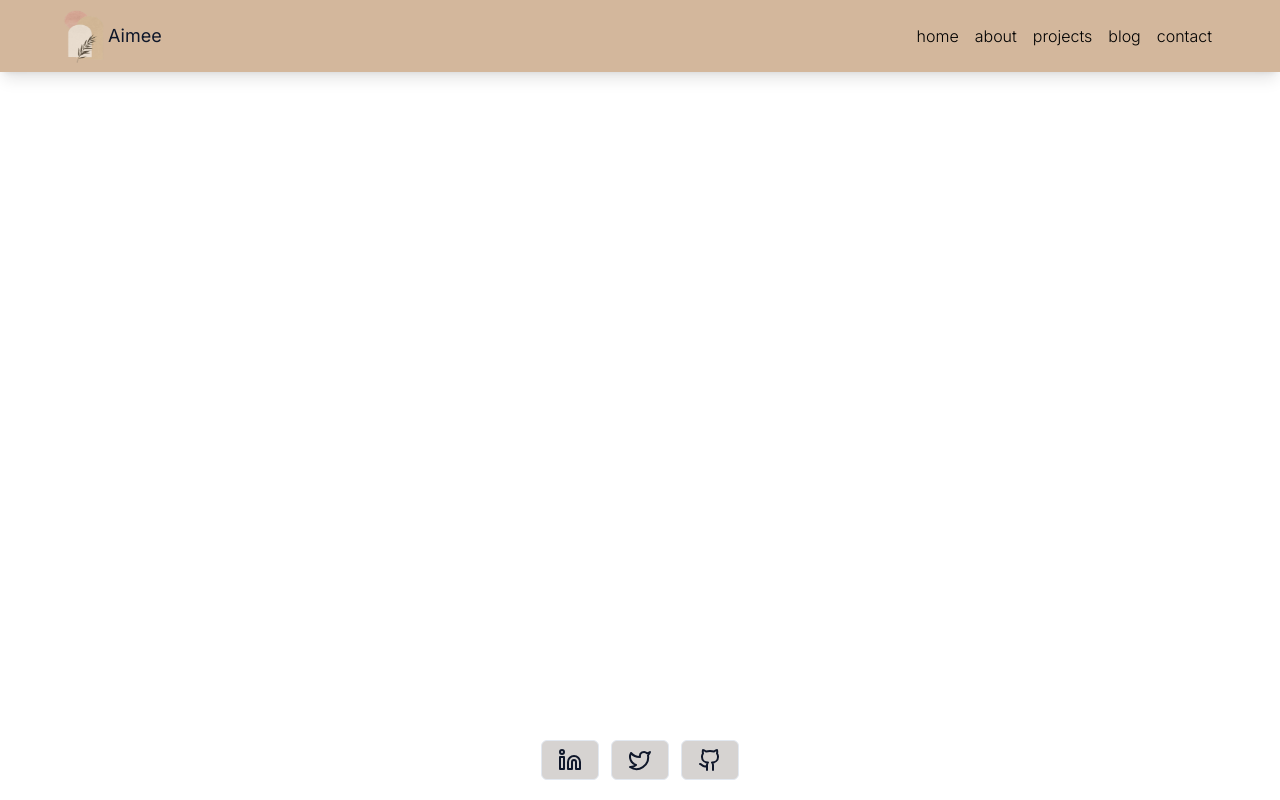
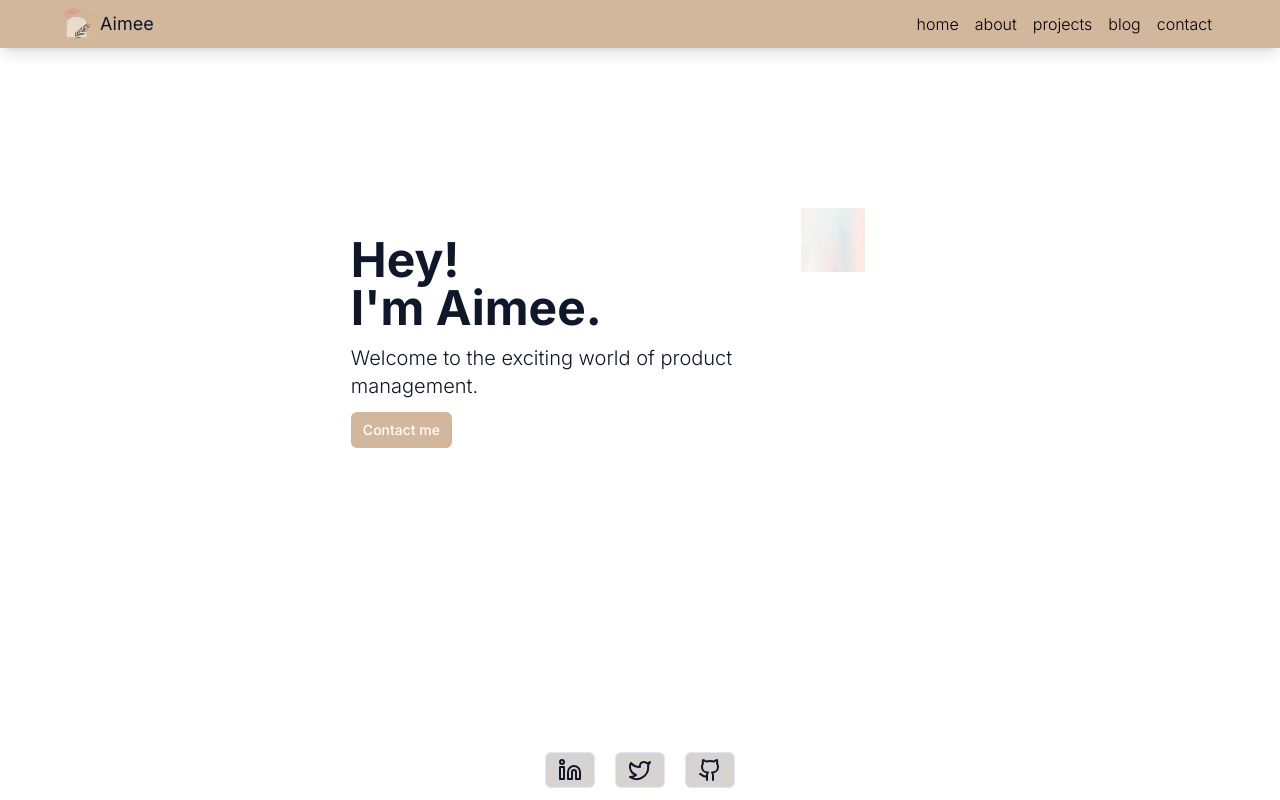
Before and after one commit to VicAv99/aimeeavila, a Next.js app: page / in a window 1280 px wide. Built offline with nearby package versions, Linux system fonts and the light colour scheme.

Commit message:
incremental

```diff
--- a/package.json
+++ b/package.json
@@ -9,6 +9,7 @@
     "lint": "next lint"
   },
   "dependencies": {
+    "@radix-ui/react-avatar": "^1.0.3",
     "@radix-ui/react-dropdown-menu": "^2.0.5",
     "@radix-ui/react-slot": "^1.0.1",
     "@types/node": "20.1.7",
--- a/src/app/layout.tsx
+++ b/src/app/layout.tsx
@@ -72,7 +72,7 @@ export default function RootLayout({ children }: RootLayoutProps) {
       >
         <Toolbar />
         <main className="mb-auto">{children}</main>
-        <footer>
+        <footer className="my-3">
           <Socials />
         </footer>
       </body>
--- a/src/components/socials.tsx
+++ b/src/components/socials.tsx
@@ -6,18 +6,18 @@ import { Icon } from "./ui/icon";
 
 export function Socials() {
   return (
-    <div className="flex justify-center mb-5 space-x-3">
-      <Button asChild variant="outline" className="bg-stone-300">
+    <div className="flex justify-center space-x-5">
+      <Button asChild variant="outline" size="sm" className="bg-stone-300">
         <Link target="_blank" href="https://www.linkedin.com/in/aimee-avila/">
           <Icon name="Linkedin" />
         </Link>
       </Button>
-      <Button asChild variant="outline" className="bg-stone-300">
+      <Button asChild variant="outline" size="sm" className="bg-stone-300">
         <Link target="_blank" href="https://twitter.com/aimee_avila23">
           <Icon name="Twitter" />
         </Link>
       </Button>
-      <Button asChild variant="outline" className="bg-stone-300">
+      <Button asChild variant="outline" size="sm" className="bg-stone-300">
         <Link target="_blank" href="https://github.com/aimeeavila">
           <Icon name="Github" />
         </Link>
--- a/src/components/toolbar.tsx
+++ b/src/components/toolbar.tsx
@@ -1,6 +1,6 @@
-import Image from "next/image";
 import Link from "next/link";
 
+import { Avatar, AvatarFallback, AvatarImage } from "./ui/avatar";
 import { Button } from "./ui/button";
 import {
   DropdownMenu,
@@ -39,14 +39,10 @@ export function Toolbar() {
     <header className="w-full py-1 shadow-md px-7 md:shadow-lg bg-primary">
       <div className="container flex justify-between">
         <div className="flex items-center">
-          <div className="relative w-12 h-16">
-            <Image
-              fill
-              src="/images/logo-4.png"
-              alt=""
-              style={{ objectFit: "fill" }}
-            />
-          </div>
+          <Avatar>
+            <AvatarImage src="/images/logo-4.png" alt="@aimee_avila23" />
+            <AvatarFallback className="bg-primary">AA</AvatarFallback>
+          </Avatar>
           <h3 className="text-lg whitespace-nowrap">Aimee</h3>
         </div>
         <div className="flex items-center justify-end w-full gap-0.5">
@@ -63,7 +59,7 @@ function NavMenu() {
     <div className="hidden md:block">
       {ROUTES.map((route) => (
         <Button
-          key={route.title}
+          key={`Menu-${route.title}`}
           variant="link"
           size="sm"
           className="px-1 md:px-2"
@@ -91,7 +87,7 @@ function MobileDropdown() {
         <DropdownMenuContent className="bg-[#ac8764]">
           {ROUTES.map((route) => (
             <>
-              <DropdownMenuItem key={`Dropdown-${route.href}`} asChild>
+              <DropdownMenuItem key={`Dropdown-${route.title}`} asChild>
                 <Link href="#" className="font-bold text-white uppercase">
                   {route.title}
                 </Link>
--- /dev/null
+++ b/src/components/ui/avatar.tsx
@@ -0,0 +1,50 @@
+"use client"
+
+import * as React from "react"
+import * as AvatarPrimitive from "@radix-ui/react-avatar"
+
+import { cn } from "~/lib/utils/cn"
+
+const Avatar = React.forwardRef<
+  React.ElementRef<typeof AvatarPrimitive.Root>,
+  React.ComponentPropsWithoutRef<typeof AvatarPrimitive.Root>
+>(({ className, ...props }, ref) => (
+  <AvatarPrimitive.Root
+    ref={ref}
+    className={cn(
+      "relative flex h-10 w-10 shrink-0 overflow-hidden rounded-full",
+      className
+    )}
+    {...props}
+  />
+))
+Avatar.displayName = AvatarPrimitive.Root.displayName
+
+const AvatarImage = React.forwardRef<
+  React.ElementRef<typeof AvatarPrimitive.Image>,
+  React.ComponentPropsWithoutRef<typeof AvatarPrimitive.Image>
+>(({ className, ...props }, ref) => (
+  <AvatarPrimitive.Image
+    ref={ref}
+    className={cn("aspect-square h-full w-full", className)}
+    {...props}
+  />
+))
+AvatarImage.displayName = AvatarPrimitive.Image.displayName
+
+const AvatarFallback = React.forwardRef<
+  React.ElementRef<typeof AvatarPrimitive.Fallback>,
+  React.ComponentPropsWithoutRef<typeof AvatarPrimitive.Fallback>
+>(({ className, ...props }, ref) => (
+  <AvatarPrimitive.Fallback
+    ref={ref}
+    className={cn(
+      "flex h-full w-full items-center justify-center rounded-full bg-muted",
+      className
+    )}
+    {...props}
+  />
+))
+AvatarFallback.displayName = AvatarPrimitive.Fallback.displayName
+
+export { Avatar, AvatarImage, AvatarFallback }
--- a/src/components/views/home/home-section.tsx
+++ b/src/components/views/home/home-section.tsx
@@ -1,3 +1,33 @@
+import Image from "next/image";
+import Link from "next/link";
+import { Button } from "~/components/ui/button";
+
 export function HomeSection() {
-  return <div className="flex items-center justify-center h-full"></div>;
+  return (
+    <div className="flex items-center justify-center h-[calc(100vh-240px)]">
+      <div className="flex flex-col text-center space-y-7 md:flex-row md:text-left">
+        <div className="flex justify-center md:order-2 md:basis-1/3">
+          <div className="relative w-16 h-16">
+            <Image
+              fill
+              src="/images/bg_01.png"
+              alt=""
+              style={{ objectFit: "fill" }}
+            />
+          </div>
+        </div>
+        <div className="space-y-3 md:order-1 md:basis-2/3">
+          <h3 className="text-3xl font-bold md:text-5xl">
+            Hey! <br /> I&apos;m Aimee.
+          </h3>
+          <p className="text-lg font-light md:text-xl">
+            Welcome to the exciting world of product management.
+          </p>
+          <Button className="text-white" size="sm">
+            <Link href="#">Contact me</Link>
+          </Button>
+        </div>
+      </div>
+    </div>
+  );
 }
```
Also changed, not shown: 1 other file (tests, documents, lock files or other folders).
